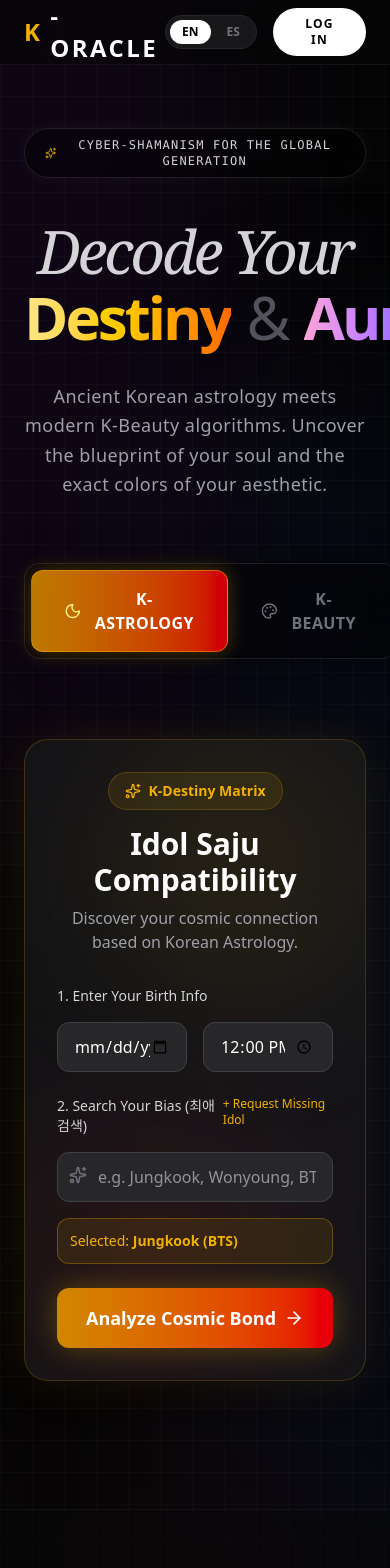
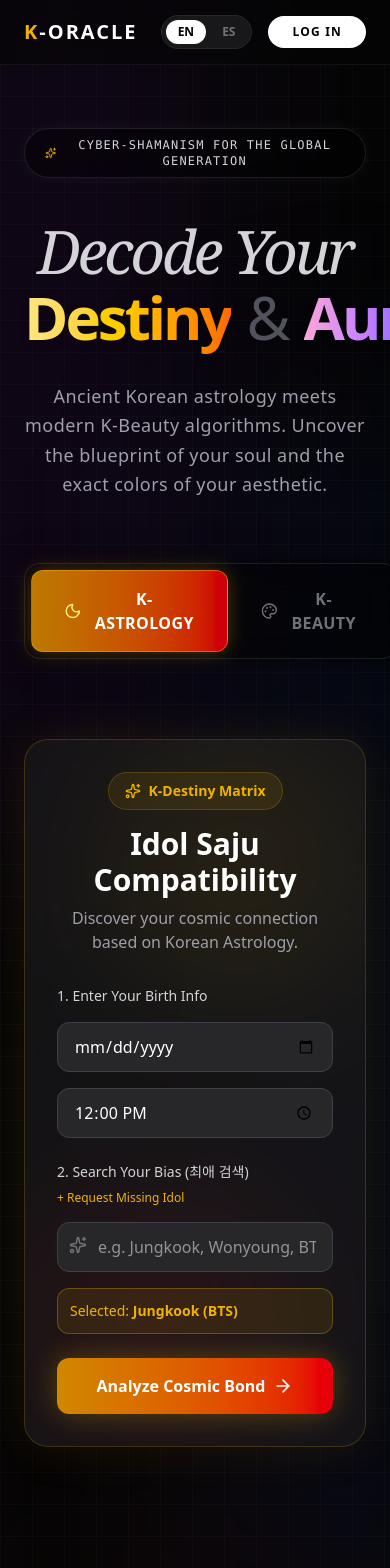
Before and after one commit to cwjung77-glitch/K-oracle, a Next.js app: page / in a window 390 px wide. Shown: the top 1568 px of the page. Built offline with nearby package versions, Linux system fonts and the light colour scheme.

Commit message:
Fix mobile responsiveness: navbar logo wrap, input grid, label wrapping

```diff
--- a/src/app/page.js
+++ b/src/app/page.js
@@ -34,7 +34,7 @@ export default function OracleLanding() {
       {/* Navbar */}
       <nav className="fixed w-full top-0 z-50 border-b border-white/5 bg-[#050505]/60 backdrop-blur-xl">
         <div className="max-w-7xl mx-auto px-6 h-16 flex items-center justify-between">
-          <div className="text-2xl font-black tracking-widest flex items-center gap-2 cursor-pointer" onClick={() => window.scrollTo(0,0)}>
+          <div className="text-xl md:text-2xl font-black tracking-widest cursor-pointer whitespace-nowrap" onClick={() => window.scrollTo(0,0)}>
             <span className="text-yellow-500">K</span>-ORACLE
           </div>
           <div className="flex items-center gap-4">
--- a/src/components/features/SajuCompatibility.jsx
+++ b/src/components/features/SajuCompatibility.jsx
@@ -183,7 +183,7 @@ export default function SajuCompatibility() {
           <div className="space-y-6">
             <div className="space-y-4">
               <label className="block text-sm font-medium text-zinc-300">1. Enter Your Birth Info</label>
-              <div className="grid grid-cols-2 gap-4">
+              <div className="grid grid-cols-1 sm:grid-cols-2 gap-4">
                 <input
                   type="date"
                   value={dob}
@@ -195,7 +195,7 @@ export default function SajuCompatibility() {
             </div>
 
             <div className="space-y-4" ref={searchRef}>
-              <label className="block text-sm font-medium text-zinc-300 flex justify-between">
+              <label className="flex flex-col sm:flex-row justify-between items-start sm:items-center gap-2 text-sm font-medium text-zinc-300">
                 <span>2. Search Your Bias (최애 검색)</span>
                 <span className="text-xs text-yellow-500 cursor-pointer hover:underline">+ Request Missing Idol</span>
               </label>
@@ -256,7 +256,7 @@ export default function SajuCompatibility() {
             <button
               onClick={handleAnalyze}
               disabled={loading}
-              className="w-full py-4 mt-4 bg-gradient-to-r from-yellow-600 to-red-600 hover:from-yellow-500 hover:to-red-500 text-white font-black rounded-xl text-lg flex items-center justify-center gap-2 transition-all shadow-[0_0_30px_rgba(234,179,8,0.3)] disabled:opacity-50"
+              className="w-full py-4 mt-4 bg-gradient-to-r from-yellow-600 to-red-600 hover:from-yellow-500 hover:to-red-500 text-white font-black rounded-xl text-base sm:text-lg flex items-center justify-center gap-2 transition-all shadow-[0_0_30px_rgba(234,179,8,0.3)] disabled:opacity-50"
             >
               {loading ? (
                 <span className="animate-pulse">Reading the Stars...</span>
```
